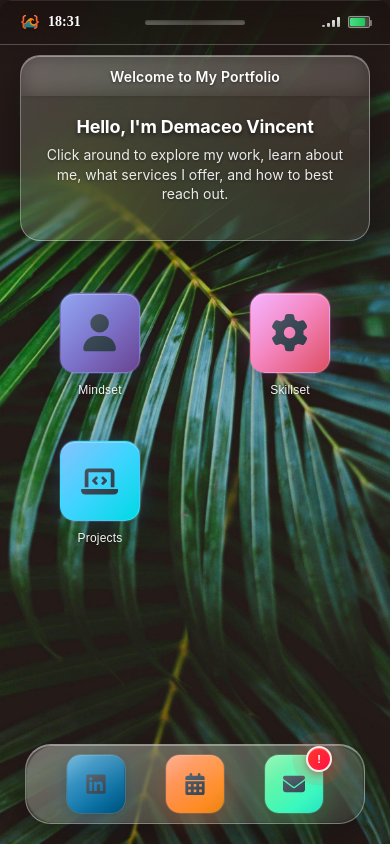
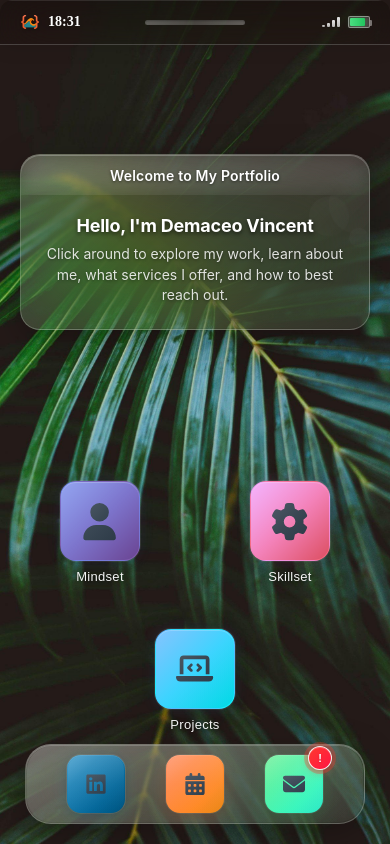
Before and after one commit to demaceo/portfolio-v4, a Next.js app: page / in a window 390 px wide. Built offline with nearby package versions, Linux system fonts and the light colour scheme.

Commit message:
Refactor MobileWelcomeWindow component to remove unused controls and clean up markup

```diff
--- a/src/components/layout/MobileLayout/MobileLayout.css
+++ b/src/components/layout/MobileLayout/MobileLayout.css
@@ -4,8 +4,8 @@
   --glass-primary: rgba(255, 255, 255, 0.18);
   --glass-secondary: rgba(255, 255, 255, 0.12);
   --glass-tertiary: rgba(255, 255, 255, 0.08);
-  --glass-border: rgba(255, 255, 255, 0.25);
-  --glass-border-strong: rgba(255, 255, 255, 0.35);
+  --glass-border: rgba(255, 255, 255, 0.2);
+  --glass-border-strong: rgba(255, 255, 255, 0.22);
 
   /* Backdrop Effects */
   --backdrop-blur-strong: blur(40px) saturate(180%);
@@ -16,8 +16,8 @@
   --shadow-ambient: 0 2px 20px rgba(0, 0, 0, 0.1);
   --shadow-elevated: 0 8px 32px rgba(0, 0, 0, 0.15),
     0 2px 8px rgba(0, 0, 0, 0.1);
-  --shadow-floating: 0 20px 60px rgba(0, 0, 0, 0.2),
-    0 8px 24px rgba(0, 0, 0, 0.15);
+  --shadow-floating: 0 16px 48px rgba(0, 0, 0, 0.18),
+    0 6px 20px rgba(0, 0, 0, 0.12);
 
   /* Color Harmony */
   --accent-primary: linear-gradient(135deg, #667eea 0%, #764ba2 100%);
@@ -32,7 +32,8 @@
 
 /* Mobile iPhone Styles */
 .iphone-container {
-  height: 100dvh; /* Dynamic viewport height for mobile browsers */
+  height: 100dvh;
+  /* Dynamic viewport height for mobile browsers */
   width: 100vw;
   background-image: url("/images/palmtreeleaves-7.jpg");
   background-size: cover;
@@ -45,7 +46,8 @@
   margin: 0;
   overflow: hidden;
   box-sizing: border-box;
-  position: fixed; /* Prevent any scroll */
+  position: fixed;
+  /* Prevent any scroll */
   top: 0;
   left: 0;
 }
@@ -71,13 +73,16 @@
 /* Ensure mobile-app-container fills remaining space */
 .mobile-app-container {
   flex: 1;
-  overflow: hidden; /* Prevent any scrolling */
+  overflow: hidden;
+  /* Prevent any scrolling */
   padding-bottom: 0;
   position: relative;
   display: flex;
   flex-direction: column;
+  justify-content: space-evenly;
   box-sizing: border-box;
-  min-height: 0; /* Allow flex child to shrink */
+  min-height: 0;
+  /* Allow flex child to shrink */
 }
 
 .status-bar {
@@ -90,11 +95,9 @@
   font-size: 15px;
   font-weight: 600;
   text-shadow: var(--text-shadow-soft);
-  background: linear-gradient(
-    180deg,
+  background: linear-gradient(180deg,
       rgba(0, 0, 0, 0.25) 0%,
-    rgba(0, 0, 0, 0.12) 100%
-  );
+      rgba(0, 0, 0, 0.12) 100%);
   backdrop-filter: var(--backdrop-blur-medium);
   border-bottom: 1px solid var(--glass-border);
   position: relative;
@@ -136,12 +139,10 @@
 .notch-indicator {
   width: 120px;
   height: 6px;
-  background: linear-gradient(
-    90deg,
+  background: linear-gradient(90deg,
       rgba(255, 255, 255, 0.2) 0%,
       rgba(255, 255, 255, 0.1) 50%,
-    rgba(255, 255, 255, 0.2) 100%
-  );
+      rgba(255, 255, 255, 0.2) 100%);
   border-radius: 3px;
   box-shadow: inset 0 1px 2px rgba(0, 0, 0, 0.3);
 }
@@ -163,11 +164,9 @@
 
 .bar {
   width: 3px;
-  background: linear-gradient(
-    180deg,
+  background: linear-gradient(180deg,
       rgba(255, 255, 255, 0.9) 0%,
-    rgba(255, 255, 255, 0.7) 100%
-  );
+      rgba(255, 255, 255, 0.7) 100%);
   border-radius: 1px;
   box-shadow: 0 1px 2px rgba(0, 0, 0, 0.2);
 }
@@ -175,12 +174,15 @@
 .bar-1 {
   height: 3px;
 }
+
 .bar-2 {
   height: 6px;
 }
+
 .bar-3 {
   height: 9px;
 }
+
 .bar-4 {
   height: 12px;
 }
@@ -228,48 +230,50 @@
 
 .wallpaper {
   flex: 1;
-  padding: 20px 25px 20px; /* Consistent padding */
+  padding: 20px 25px 20px;
+  /* Consistent padding */
   display: flex;
   flex-direction: column;
   position: relative;
-  overflow: hidden; /* Prevent scrolling */
+  overflow: hidden;
+  /* Prevent scrolling */
   box-sizing: border-box;
   justify-content: flex-start;
-  min-height: 0; /* Allow flex child to shrink */
+  min-height: 0;
+  /* Allow flex child to shrink */
 }
 
 .mobile-welcome-window {
   position: relative;
   width: calc(100% - 40px);
   max-width: 340px;
-  background: linear-gradient(
-    135deg,
+  background: linear-gradient(135deg,
       var(--glass-primary) 0%,
       var(--glass-secondary) 50%,
-    var(--glass-tertiary) 100%
-  );
+      var(--glass-tertiary) 100%);
   backdrop-filter: var(--backdrop-blur-strong);
   border: 1px solid var(--glass-border-strong);
   border-radius: 24px;
-  margin: 15px auto 30px;
-  box-shadow: var(--shadow-floating), inset 0 1px 0 rgba(255, 255, 255, 0.4),
-    inset 0 -1px 0 rgba(0, 0, 0, 0.08);
+  margin: 10px auto 16px;
+  box-shadow: var(--shadow-floating), inset 0 1px 0 rgba(255, 255, 255, 0.25),
+    inset 0 -1px 0 rgba(0, 0, 0, 0.05);
   font-family: -apple-system, BlinkMacSystemFont, "Inter", "SF Pro Text",
     "Segoe UI", Roboto, Arial, sans-serif;
   box-sizing: border-box;
-  animation: welcomeSlideIn 0.8s cubic-bezier(0.16, 1, 0.3, 1),
-    welcomePulse 4s ease-in-out 2s infinite;
+  animation: welcomeSlideIn 0.8s cubic-bezier(0.16, 1, 0.3, 1);
   overflow: hidden;
   transition: all 0.3s cubic-bezier(0.25, 0.46, 0.45, 0.94);
   position: relative;
 }
 
 @keyframes welcomePulse {
+
   0%,
   100% {
     box-shadow: var(--shadow-floating), inset 0 1px 0 rgba(255, 255, 255, 0.4),
       inset 0 -1px 0 rgba(0, 0, 0, 0.08);
   }
+
   50% {
     box-shadow: var(--shadow-floating), 0 0 30px rgba(102, 126, 234, 0.15),
       inset 0 1px 0 rgba(255, 255, 255, 0.5), inset 0 -1px 0 rgba(0, 0, 0, 0.06);
@@ -286,6 +290,7 @@
     transform: translateY(-20px) scale(0.95);
     backdrop-filter: blur(0px);
   }
+
   to {
     opacity: 1;
     transform: translateY(0) scale(1);
@@ -298,6 +303,7 @@
     opacity: 1;
     transform: translateY(0) scale(1);
   }
+
   to {
     opacity: 0;
     transform: translateY(-10px) scale(0.98);
@@ -305,16 +311,15 @@
 }
 
 .mobile-window-title-bar {
-  height: 44px;
+  height: 36px;
   color: #ffffff;
   display: flex;
   align-items: center;
-  justify-content: space-between;
+  justify-content: center;
   padding: 0 16px;
   position: relative;
   border-radius: 24px 24px 0 0;
   backdrop-filter: blur(10px);
-  box-shadow: 0 1px 3px rgba(0, 0, 0, 0.1);
 }
 
 .mobile-window-controls {
@@ -347,11 +352,9 @@
   left: 0;
   right: 0;
   bottom: 0;
-  background: linear-gradient(
-    135deg,
+  background: linear-gradient(135deg,
       rgba(255, 255, 255, 0.4) 0%,
-    transparent 50%
-  );
+      transparent 50%);
   border-radius: 50%;
   pointer-events: none;
 }
@@ -452,7 +455,7 @@
 }
 
 .mobile-window-content {
-  padding: 24px 20px 20px;
+  padding: 12px 20px 16px;
   text-align: center;
   position: relative;
   overflow: hidden;
@@ -468,10 +471,10 @@
 }
 
 .welcome-message p {
-  margin: 0 0 20px 0;
-  font-size: 15px;
-  line-height: 1.4;
-  color: rgba(255, 255, 255, 0.9);
+  margin: 0 0 8px 0;
+  font-size: 14px;
+  line-height: 1.45;
+  color: rgba(255, 255, 255, 0.85);
   text-shadow: 0 1px 3px rgba(0, 0, 0, 0.4);
   font-weight: 400;
 }
@@ -504,11 +507,9 @@
   left: 0;
   right: 0;
   bottom: 0;
-  background: linear-gradient(
-    135deg,
+  background: linear-gradient(135deg,
       rgba(255, 255, 255, 0.2) 0%,
-    transparent 50%
-  );
+      transparent 50%);
   pointer-events: none;
   border-radius: 12px;
 }
@@ -522,11 +523,9 @@
 }
 
 .welcome-btn.secondary {
-  background: linear-gradient(
-    135deg,
+  background: linear-gradient(135deg,
       var(--glass-secondary) 0%,
-    var(--glass-tertiary) 100%
-  );
+      var(--glass-tertiary) 100%);
   color: rgba(255, 255, 255, 0.95);
   border: 1px solid var(--glass-border);
   box-shadow: var(--shadow-ambient), inset 0 1px 0 rgba(255, 255, 255, 0.3);
@@ -541,11 +540,9 @@
 }
 
 .welcome-btn.secondary:hover {
-  background: linear-gradient(
-    135deg,
+  background: linear-gradient(135deg,
       rgba(255, 255, 255, 0.25) 0%,
-    rgba(255, 255, 255, 0.15) 100%
-  );
+      rgba(255, 255, 255, 0.15) 100%);
   transform: translateY(-2px);
   box-shadow: 0 4px 10px rgba(0, 0, 0, 0.15),
     inset 0 1px 0 rgba(255, 255, 255, 0.3);
@@ -567,11 +564,9 @@
 .decoration-circle {
   position: absolute;
   border-radius: 50%;
-  background: linear-gradient(
-    135deg,
+  background: linear-gradient(135deg,
       rgba(255, 255, 255, 0.3) 0%,
-    rgba(255, 255, 255, 0.1) 100%
-  );
+      rgba(255, 255, 255, 0.1) 100%);
 }
 
 .decoration-circle:nth-child(1) {
@@ -599,21 +594,25 @@
 }
 
 @keyframes float {
+
   0%,
   100% {
     transform: translateY(0px) rotate(0deg);
   }
+
   50% {
     transform: translateY(-10px) rotate(2deg);
   }
 }
 
 @keyframes subtleGlow {
+
   0%,
   100% {
     box-shadow: var(--shadow-elevated), 0 0 0 1px rgba(255, 255, 255, 0.15),
       inset 0 1px 0 rgba(255, 255, 255, 0.25);
   }
+
   50% {
     box-shadow: var(--shadow-elevated), 0 0 20px rgba(102, 126, 234, 0.2),
       0 0 0 1px rgba(255, 255, 255, 0.2), inset 0 1px 0 rgba(255, 255, 255, 0.3);
@@ -623,14 +622,19 @@
 .home-apps {
   display: grid;
   grid-template-columns: repeat(2, 1fr);
-  gap: 28px;
-  margin-top: 24px;
-  padding: 0 24px;
+  gap: 20px;
+  margin-top: 0;
+  padding: 0 32px;
   width: 100%;
   box-sizing: border-box;
   justify-items: center;
   flex-shrink: 0;
   align-items: start;
+}
+
+/* Center the last item when odd number of icons */
+.home-apps .mobile-app-icon:last-child:nth-child(odd) {
+  grid-column: 1 / -1;
 }
 
 .mobile-app-icon {
@@ -665,9 +669,11 @@
   0% {
     transform: scale(1);
   }
+
   50% {
     transform: scale(0.92);
   }
+
   100% {
     transform: scale(1);
   }
@@ -685,49 +691,49 @@
   width: 62px;
   height: 62px;
   background: var(--accent-primary);
-  border-radius: 15px;
+  border-radius: 16px;
   display: flex;
   align-items: center;
   justify-content: center;
   font-size: 26px;
-  margin-bottom: 10px;
-  box-shadow: var(--shadow-elevated), 0 0 0 1px rgba(255, 255, 255, 0.15),
-    inset 0 1px 0 rgba(255, 255, 255, 0.25);
+  margin-bottom: 8px;
+  box-shadow: var(--shadow-elevated), 0 0 0 1px rgba(255, 255, 255, 0.1),
+    inset 0 1px 0 rgba(255, 255, 255, 0.2);
   transition: all 0.3s cubic-bezier(0.4, 0, 0.2, 1);
   color: #ffffff;
   position: relative;
   overflow: hidden;
   padding: 8px;
-  border: 1px solid rgba(255, 255, 255, 0.1);
+  border: 1px solid rgba(255, 255, 255, 0.08);
 }
 
 /* Enhanced gradient colors for each app icon */
 .mobile-app-icon:nth-child(1) .icon {
   /* Mindset */
   background: linear-gradient(135deg, #667eea 0%, #764ba2 100%);
-  box-shadow: var(--shadow-elevated), 0 0 20px rgba(102, 126, 234, 0.25),
-    0 0 0 1px rgba(255, 255, 255, 0.15), inset 0 1px 0 rgba(255, 255, 255, 0.25);
+  box-shadow: var(--shadow-elevated), 0 0 14px rgba(102, 126, 234, 0.15),
+    0 0 0 1px rgba(255, 255, 255, 0.1), inset 0 1px 0 rgba(255, 255, 255, 0.2);
 }
 
 .mobile-app-icon:nth-child(2) .icon {
   /* Skillset */
   background: linear-gradient(135deg, #f093fb 0%, #f5576c 100%);
-  box-shadow: var(--shadow-elevated), 0 0 20px rgba(240, 147, 251, 0.25),
-    0 0 0 1px rgba(255, 255, 255, 0.15), inset 0 1px 0 rgba(255, 255, 255, 0.25);
+  box-shadow: var(--shadow-elevated), 0 0 14px rgba(240, 147, 251, 0.15),
+    0 0 0 1px rgba(255, 255, 255, 0.1), inset 0 1px 0 rgba(255, 255, 255, 0.2);
 }
 
 .mobile-app-icon:nth-child(3) .icon {
   /* Projects */
   background: linear-gradient(135deg, #4facfe 0%, #00f2fe 100%);
-  box-shadow: var(--shadow-elevated), 0 0 20px rgba(79, 172, 254, 0.25),
-    0 0 0 1px rgba(255, 255, 255, 0.15), inset 0 1px 0 rgba(255, 255, 255, 0.25);
+  box-shadow: var(--shadow-elevated), 0 0 14px rgba(79, 172, 254, 0.15),
+    0 0 0 1px rgba(255, 255, 255, 0.1), inset 0 1px 0 rgba(255, 255, 255, 0.2);
 }
 
 .mobile-app-icon:nth-child(4) .icon {
   /* Additional apps */
   background: linear-gradient(135deg, #43e97b 0%, #38f9d7 100%);
-  box-shadow: var(--shadow-elevated), 0 0 20px rgba(67, 233, 123, 0.25),
-    0 0 0 1px rgba(255, 255, 255, 0.15), inset 0 1px 0 rgba(255, 255, 255, 0.25);
+  box-shadow: var(--shadow-elevated), 0 0 14px rgba(67, 233, 123, 0.15),
+    0 0 0 1px rgba(255, 255, 255, 0.1), inset 0 1px 0 rgba(255, 255, 255, 0.2);
 }
 
 .mobile-app-icon .icon::before {
@@ -737,12 +743,10 @@
   left: 0;
   right: 0;
   bottom: 0;
-  background: linear-gradient(
-    135deg,
+  background: linear-gradient(135deg,
       rgba(255, 255, 255, 0.3) 0%,
       rgba(255, 255, 255, 0.1) 50%,
-    rgba(0, 0, 0, 0.1) 100%
-  );
+      rgba(0, 0, 0, 0.1) 100%);
   border-radius: 13px;
   pointer-events: none;
 }
@@ -763,14 +767,14 @@
 
 .app-name {
   color: #ffffff;
-  font-size: 12px;
-  font-weight: 200;
+  font-size: 13px;
+  font-weight: 500;
   text-align: center;
   line-height: 1.2;
-  max-width: 70px;
+  max-width: 80px;
   word-wrap: break-word;
-  letter-spacing: 0.2px;
-  text-shadow: 0 1px 3px rgba(0, 0, 0, 0.5);
+  letter-spacing: 0.3px;
+  text-shadow: 0 1px 4px rgba(0, 0, 0, 0.6);
 }
 
 .page-indicators {
@@ -798,31 +802,29 @@
 }
 
 .dock-mobile {
-  height: 90px;
-  width: calc(100% - 40px);
-  max-width: 350px;
-  background: linear-gradient(
-    135deg,
+  height: auto;
+  width: calc(100% - 48px);
+  max-width: 300px;
+  background: linear-gradient(135deg,
       var(--glass-primary) 0%,
       var(--glass-secondary) 50%,
-    var(--glass-tertiary) 100%
-  );
+      var(--glass-tertiary) 100%);
   backdrop-filter: var(--backdrop-blur-strong);
   border: 1px solid var(--glass-border-strong);
-  border-top: 1px solid rgba(255, 255, 255, 0.45);
+  border-top: 1px solid rgba(255, 255, 255, 0.28);
   display: flex;
   justify-content: space-evenly;
   align-items: center;
-  gap: 24px;
-  padding: 18px 24px;
+  gap: 20px;
+  padding: 12px 20px;
   position: fixed;
   left: 50% !important;
   bottom: 20px;
   transform: translateX(-50%) !important;
   margin: 0 !important;
-  border-radius: 30px;
-  box-shadow: var(--shadow-floating), inset 0 1px 0 rgba(255, 255, 255, 0.4),
-    inset 0 -1px 0 rgba(0, 0, 0, 0.08);
+  border-radius: 26px;
+  box-shadow: var(--shadow-floating), inset 0 1px 0 rgba(255, 255, 255, 0.25),
+    inset 0 -1px 0 rgba(0, 0, 0, 0.05);
   overflow: visible;
   transition: all 0.3s cubic-bezier(0.4, 0, 0.2, 1);
   animation: dockSlideUp 0.8s cubic-bezier(0.16, 1, 0.3, 1) 0.3s both;
@@ -836,6 +838,7 @@
     transform: translateX(-50%) translateY(30px) scale(0.95);
     backdrop-filter: blur(0px);
   }
+
   to {
     opacity: 1;
     transform: translateX(-50%) translateY(0) scale(1);
@@ -850,13 +853,11 @@
   left: 0;
   right: 0;
   bottom: 0;
-  background: linear-gradient(
-    135deg,
+  background: linear-gradient(135deg,
       rgba(255, 255, 255, 0.15) 0%,
       rgba(255, 255, 255, 0.05) 50%,
-    rgba(0, 0, 0, 0.02) 100%
-  );
-  border-radius: 30px;
+      rgba(0, 0, 0, 0.02) 100%);
+  border-radius: 26px;
   pointer-events: none;
   z-index: 1;
 }
@@ -868,59 +869,57 @@
   left: 1px;
   right: 1px;
   bottom: 1px;
-  background: linear-gradient(
-    180deg,
+  background: linear-gradient(180deg,
       rgba(255, 255, 255, 0.1) 0%,
-    rgba(255, 255, 255, 0.02) 100%
-  );
-  border-radius: 29px;
+      rgba(255, 255, 255, 0.02) 100%);
+  border-radius: 25px;
   pointer-events: none;
   z-index: 2;
 }
 
 .dock-app {
-  width: 74px;
-  height: 74px;
+  width: 56px;
+  height: 56px;
   background: linear-gradient(135deg, #764ba2 0%, #667eea 100%);
-  border-radius: 16px;
+  border-radius: 14px;
   display: flex;
   align-items: center;
   justify-content: center;
-  font-size: 26px;
+  font-size: 22px;
   cursor: pointer;
   transition: all 0.4s cubic-bezier(0.25, 0.46, 0.45, 0.94);
   color: #ffffff;
-  box-shadow: 0 6px 24px rgba(0, 0, 0, 0.2), 0 3px 12px rgba(0, 0, 0, 0.15),
-    0 0 0 1px rgba(255, 255, 255, 0.15), inset 0 1px 0 rgba(255, 255, 255, 0.25),
-    inset 0 -1px 0 rgba(0, 0, 0, 0.1);
+  box-shadow: 0 4px 18px rgba(0, 0, 0, 0.18), 0 2px 8px rgba(0, 0, 0, 0.12),
+    0 0 0 1px rgba(255, 255, 255, 0.1), inset 0 1px 0 rgba(255, 255, 255, 0.2),
+    inset 0 -1px 0 rgba(0, 0, 0, 0.08);
   outline: none;
   border: none;
   position: relative;
   overflow: visible;
   z-index: 3;
-  filter: brightness(1) saturate(1.1);
+  filter: brightness(1) saturate(1.05);
 }
 
 /* Enhanced gradients for dock apps */
 .dock-app:nth-child(1) {
   /* LinkedIn */
   background: linear-gradient(135deg, #0077b5 0%, #005885 100%);
-  box-shadow: 0 6px 24px rgba(0, 119, 181, 0.3), 0 3px 12px rgba(0, 0, 0, 0.15),
-    0 0 0 1px rgba(255, 255, 255, 0.15), inset 0 1px 0 rgba(255, 255, 255, 0.25);
+  box-shadow: 0 4px 18px rgba(0, 119, 181, 0.2), 0 2px 8px rgba(0, 0, 0, 0.12),
+    0 0 0 1px rgba(255, 255, 255, 0.1), inset 0 1px 0 rgba(255, 255, 255, 0.2);
 }
 
 .dock-app:nth-child(2) {
   /* Calendar/Calendly */
   background: linear-gradient(135deg, #ff6b35 0%, #f7931e 100%);
-  box-shadow: 0 6px 24px rgba(255, 107, 53, 0.3), 0 3px 12px rgba(0, 0, 0, 0.15),
-    0 0 0 1px rgba(255, 255, 255, 0.15), inset 0 1px 0 rgba(255, 255, 255, 0.25);
+  box-shadow: 0 4px 18px rgba(255, 107, 53, 0.2), 0 2px 8px rgba(0, 0, 0, 0.12),
+    0 0 0 1px rgba(255, 255, 255, 0.1), inset 0 1px 0 rgba(255, 255, 255, 0.2);
 }
 
 .dock-app:nth-child(3) {
   /* Contact */
   background: linear-gradient(135deg, #43e97b 0%, #38f9d7 100%);
-  box-shadow: 0 6px 24px rgba(67, 233, 123, 0.3), 0 3px 12px rgba(0, 0, 0, 0.15),
-    0 0 0 1px rgba(255, 255, 255, 0.15), inset 0 1px 0 rgba(255, 255, 255, 0.25);
+  box-shadow: 0 4px 18px rgba(67, 233, 123, 0.2), 0 2px 8px rgba(0, 0, 0, 0.12),
+    0 0 0 1px rgba(255, 255, 255, 0.1), inset 0 1px 0 rgba(255, 255, 255, 0.2);
 }
 
 .dock-app::before {
@@ -930,14 +929,12 @@
   left: 0;
   right: 0;
   bottom: 0;
-  background: linear-gradient(
-    135deg,
-    rgba(255, 255, 255, 0.4) 0%,
-    rgba(255, 255, 255, 0.2) 30%,
-    rgba(255, 255, 255, 0.05) 70%,
-    rgba(0, 0, 0, 0.1) 100%
-  );
-  border-radius: 16px;
+  background: linear-gradient(135deg,
+      rgba(255, 255, 255, 0.3) 0%,
+      rgba(255, 255, 255, 0.15) 30%,
+      rgba(255, 255, 255, 0.03) 70%,
+      rgba(0, 0, 0, 0.08) 100%);
+  border-radius: 14px;
   pointer-events: none;
   z-index: 1;
   transition: all 0.3s ease;
@@ -950,13 +947,11 @@
   left: 1px;
   right: 1px;
   bottom: 1px;
-  background: linear-gradient(
-    180deg,
-    rgba(255, 255, 255, 0.15) 0%,
-    rgba(255, 255, 255, 0.05) 50%,
-    transparent 100%
-  );
-  border-radius: 15px;
+  background: linear-gradient(180deg,
+      rgba(255, 255, 255, 0.12) 0%,
+      rgba(255, 255, 255, 0.04) 50%,
+      transparent 100%);
+  border-radius: 13px;
   pointer-events: none;
   z-index: 2;
 }
@@ -978,36 +973,34 @@
 }
 
 .dock-app:hover::before {
-  background: linear-gradient(
-    135deg,
+  background: linear-gradient(135deg,
       rgba(255, 255, 255, 0.5) 0%,
       rgba(255, 255, 255, 0.3) 30%,
       rgba(255, 255, 255, 0.1) 70%,
-    rgba(0, 0, 0, 0.05) 100%
-  );
+      rgba(0, 0, 0, 0.05) 100%);
 }
 
 /* Enhanced Notification Badge for Mobile */
 .dock-app .notification-badge {
   position: absolute;
-  top: -8px;
-  right: -8px;
+  top: -6px;
+  right: -6px;
   background: linear-gradient(135deg, #ff3b30 0%, #ff1744 100%);
   color: white;
   border-radius: 50%;
   overflow: visible;
-  width: 20px;
-  height: 20px;
-  font-size: 10px;
+  width: 16px;
+  height: 16px;
+  font-size: 9px;
   font-weight: 700;
   display: flex;
   align-items: center;
   justify-content: center;
-  border: 2px solid rgba(255, 255, 255, 0.9);
-  box-shadow: 0 4px 12px rgba(255, 59, 48, 0.4), 0 2px 6px rgba(0, 0, 0, 0.2),
-    inset 0 1px 0 rgba(255, 255, 255, 0.3);
+  border: 1.5px solid rgba(255, 255, 255, 0.9);
+  box-shadow: 0 3px 8px rgba(255, 59, 48, 0.35), 0 1px 4px rgba(0, 0, 0, 0.15),
+    inset 0 1px 0 rgba(255, 255, 255, 0.25);
   z-index: 20;
-  animation: mobilepulse 2s infinite;
+  animation: mobilepulse 2.5s infinite;
   transition: all 0.3s cubic-bezier(0.4, 0, 0.2, 1);
   text-shadow: 0 1px 2px rgba(0, 0, 0, 0.3);
 }
@@ -1020,20 +1013,23 @@
 
 @keyframes mobilepulse {
   0% {
-    box-shadow: 0 4px 12px rgba(255, 59, 48, 0.4), 0 2px 6px rgba(0, 0, 0, 0.2),
-      inset 0 1px 0 rgba(255, 255, 255, 0.3), 0 0 0 0 rgba(255, 59, 48, 0.7);
-  }
+    box-shadow: 0 3px 8px rgba(255, 59, 48, 0.35), 0 1px 4px rgba(0, 0, 0, 0.15),
+      inset 0 1px 0 rgba(255, 255, 255, 0.25), 0 0 0 0 rgba(255, 59, 48, 0.5);
+  }
+
   50% {
-    box-shadow: 0 4px 12px rgba(255, 59, 48, 0.4), 0 2px 6px rgba(0, 0, 0, 0.2),
-      inset 0 1px 0 rgba(255, 255, 255, 0.3), 0 0 0 8px rgba(255, 59, 48, 0.3);
-  }
+    box-shadow: 0 3px 8px rgba(255, 59, 48, 0.35), 0 1px 4px rgba(0, 0, 0, 0.15),
+      inset 0 1px 0 rgba(255, 255, 255, 0.25), 0 0 0 6px rgba(255, 59, 48, 0.2);
+  }
+
   70% {
-    box-shadow: 0 4px 12px rgba(255, 59, 48, 0.4), 0 2px 6px rgba(0, 0, 0, 0.2),
-      inset 0 1px 0 rgba(255, 255, 255, 0.3), 0 0 0 16px rgba(255, 59, 48, 0.1);
-  }
+    box-shadow: 0 3px 8px rgba(255, 59, 48, 0.35), 0 1px 4px rgba(0, 0, 0, 0.15),
+      inset 0 1px 0 rgba(255, 255, 255, 0.25), 0 0 0 10px rgba(255, 59, 48, 0.06);
+  }
+
   100% {
-    box-shadow: 0 4px 12px rgba(255, 59, 48, 0.4), 0 2px 6px rgba(0, 0, 0, 0.2),
-      inset 0 1px 0 rgba(255, 255, 255, 0.3), 0 0 0 0 rgba(255, 59, 48, 0);
+    box-shadow: 0 3px 8px rgba(255, 59, 48, 0.35), 0 1px 4px rgba(0, 0, 0, 0.15),
+      inset 0 1px 0 rgba(255, 255, 255, 0.25), 0 0 0 0 rgba(255, 59, 48, 0);
   }
 }
 
@@ -1061,6 +1057,7 @@
     opacity: 0;
     backdrop-filter: blur(0px);
   }
+
   to {
     opacity: 1;
     backdrop-filter: blur(30px);
@@ -1090,6 +1087,7 @@
     opacity: 0;
     transform: translateY(50px) scale(0.85);
   }
+
   to {
     opacity: 1;
     transform: translateY(0) scale(1);
@@ -1247,7 +1245,7 @@
 }
 
 /* Ensure modal content is displayed properly */
-.modal-content > * {
+.modal-content>* {
   display: block !important;
   overflow: visible !important;
 }
@@ -1595,12 +1593,15 @@
   .bar-1 {
     height: 2px;
   }
+
   .bar-2 {
     height: 4px;
   }
+
   .bar-3 {
     height: 7px;
   }
+
   .bar-4 {
     height: 10px;
   }
@@ -1618,7 +1619,8 @@
   }
 
   .carrier-text {
-    display: none; /* Hide carrier text on very small screens */
+    display: none;
+    /* Hide carrier text on very small screens */
   }
 
   .notch-indicator {
@@ -1643,10 +1645,12 @@
 
 /* Status Bar Animations */
 @keyframes signalPulse {
+
   0%,
   100% {
     opacity: 0.7;
   }
+
   50% {
     opacity: 1;
   }
@@ -1659,18 +1663,22 @@
 .signal-bars .bar-2 {
   animation-delay: 0.2s;
 }
+
 .signal-bars .bar-3 {
   animation-delay: 0.4s;
 }
+
 .signal-bars .bar-4 {
   animation-delay: 0.6s;
 }
 
 @keyframes batteryGlow {
+
   0%,
   100% {
     box-shadow: 0 0 5px rgba(74, 222, 128, 0.3);
   }
+
   50% {
     box-shadow: 0 0 8px rgba(74, 222, 128, 0.5);
   }
@@ -1687,12 +1695,10 @@
 }
 
 .status-bar:hover .notch-indicator {
-  background: linear-gradient(
-    90deg,
+  background: linear-gradient(90deg,
       rgba(255, 255, 255, 0.3) 0%,
       rgba(255, 255, 255, 0.2) 50%,
-    rgba(255, 255, 255, 0.3) 100%
-  );
+      rgba(255, 255, 255, 0.3) 100%);
 }
 
 /* Make app grid more responsive */
```
Also changed, not shown: src/components/layout/MobileLayout/components/MobileWelcomeWindow.tsx (+0 -10 lines). Lines whose indentation alone changed are shown as unchanged.
